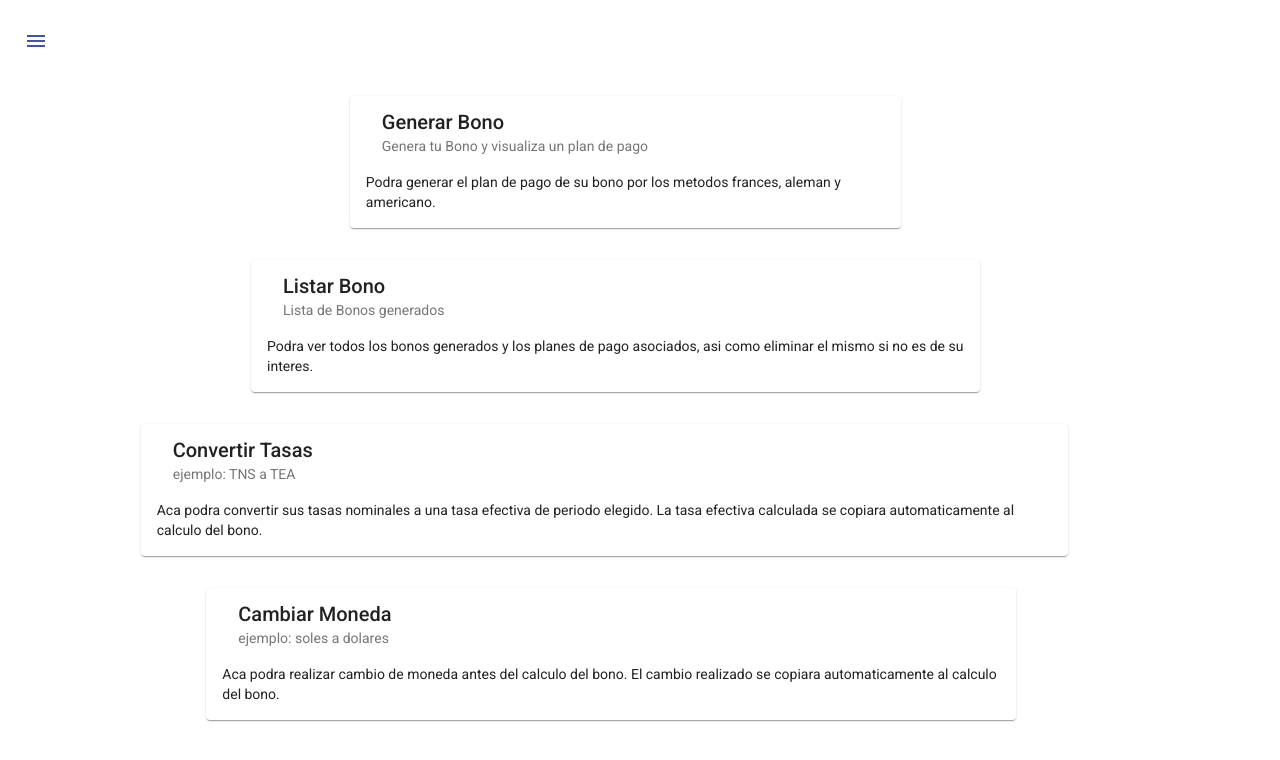
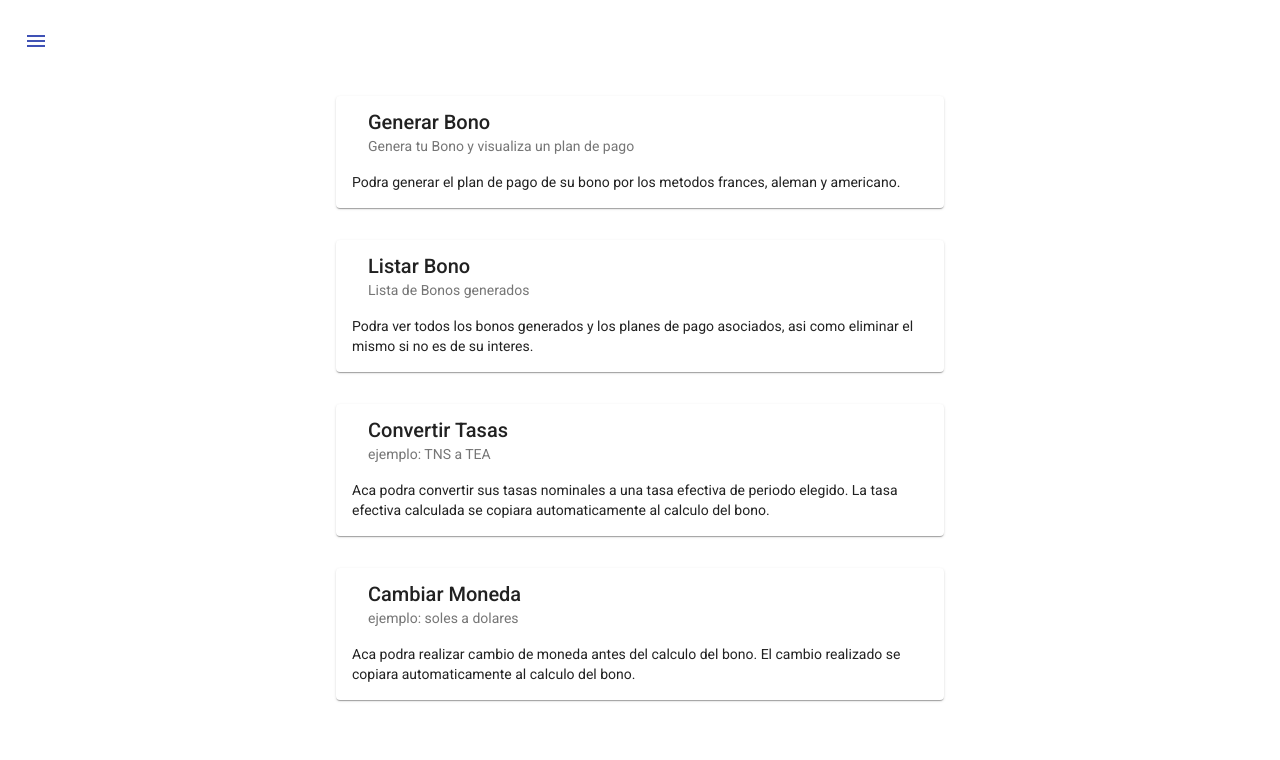
Before and after one commit to finanza-02/frontend, an Angular app in the folder bono-coorporativo/: page /finanzas in a window 1280 px wide. Shown: the top 760 px of the page. Built offline with nearby package versions, Linux system fonts and the light colour scheme; sample sign-in values are in the browser's storage.

Commit message:
Secompleta proyecto de bono coorporativo

```diff
--- a/bono-coorporativo/src/app/modules/finanzas/home/home.component.html
+++ b/bono-coorporativo/src/app/modules/finanzas/home/home.component.html
@@ -1,5 +1,5 @@
 <div class="home">
-  <div (click)="go('/finanzas/generar-bono')">
+  <div (click)="go('/finanzas/generar-bono')" class="home__option">
     <mat-card class="home__card">
       <mat-card-header>
         <mat-card-title>Generar Bono</mat-card-title>
@@ -15,7 +15,7 @@
       </mat-card-content>
     </mat-card>
   </div>
-  <div (click)="go('/finanzas/mis-bonos')">
+  <div (click)="go('/finanzas/mis-bonos')" class="home__option">
     <mat-card class="home__card">
       <mat-card-header>
         <mat-card-title>Listar Bono</mat-card-title>
@@ -29,7 +29,7 @@
       </mat-card-content>
     </mat-card>
   </div>
-  <div (click)="go('/finanzas/conversion-tasa')">
+  <div (click)="go('/finanzas/conversion-tasa')" class="home__option">
     <mat-card class="home__card">
       <mat-card-header>
         <mat-card-title>Convertir Tasas</mat-card-title>
@@ -44,7 +44,7 @@
       </mat-card-content>
     </mat-card>
   </div>
-  <div (click)="go('/finanzas/cambio-moneda')">
+  <div (click)="go('/finanzas/cambio-moneda')" class="home__option">
     <mat-card class="home__card">
       <mat-card-header>
         <mat-card-title>Cambiar Moneda</mat-card-title>
--- a/bono-coorporativo/src/app/modules/finanzas/home/home.component.scss
+++ b/bono-coorporativo/src/app/modules/finanzas/home/home.component.scss
@@ -11,5 +11,26 @@
 .home__card {
   z-index: -1;
   margin: 1rem;
-  width: 90%;
+  width: 100%;
 }
+
+.home__option {
+  cursor: pointer;
+  width: 100%;
+  display: flex;
+  flex-direction: row;
+  justify-content: center;
+  align-items: center;
+}
+
+@media screen and (min-width: 600px) {
+  .home__option {
+    width: 70%;
+  }
+}
+
+@media screen and (min-width: 1000px) {
+  .home__option {
+    width: 50%;
+  }
+}
--- a/bono-coorporativo/src/environments/environment.prod.ts
+++ b/bono-coorporativo/src/environments/environment.prod.ts
@@ -1,4 +1,4 @@
 export const environment = {
   production: true,
-  api: 'http://0f90bec09e6d.ngrok.io',
+  api: 'https://finansas.herokuapp.com',
 };
--- a/bono-coorporativo/src/environments/environment.ts
+++ b/bono-coorporativo/src/environments/environment.ts
@@ -4,7 +4,7 @@
 
 export const environment = {
   production: false,
-  api: 'http://0f90bec09e6d.ngrok.io',
+  api: 'https://finansas.herokuapp.com',
 };
 
 /*
```
Also changed, not shown: 1 other file (tests, documents, lock files or other folders).
